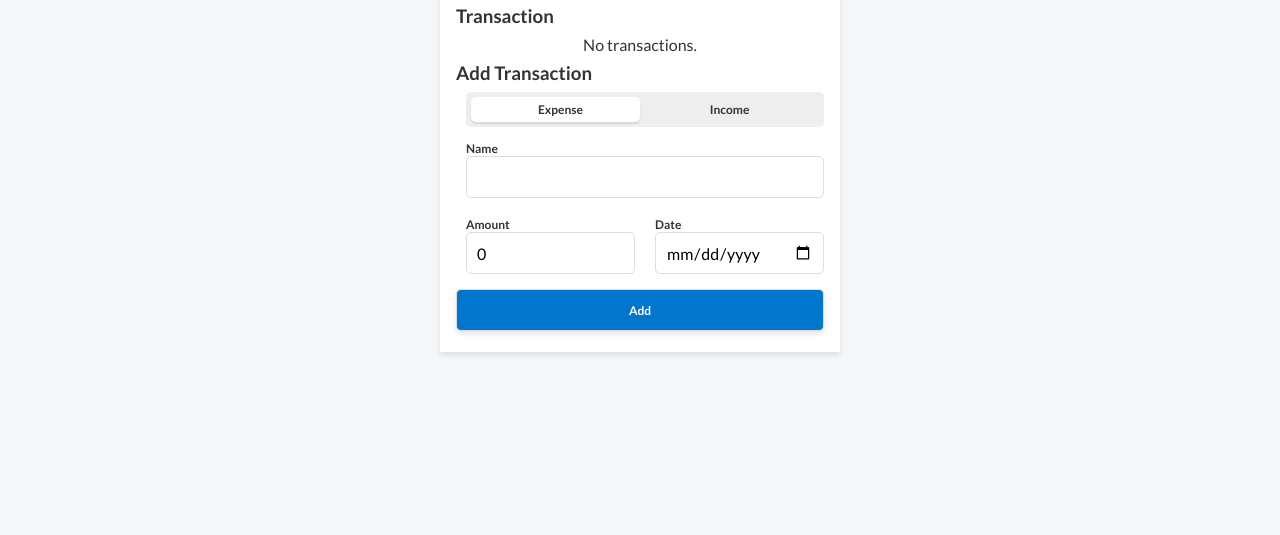
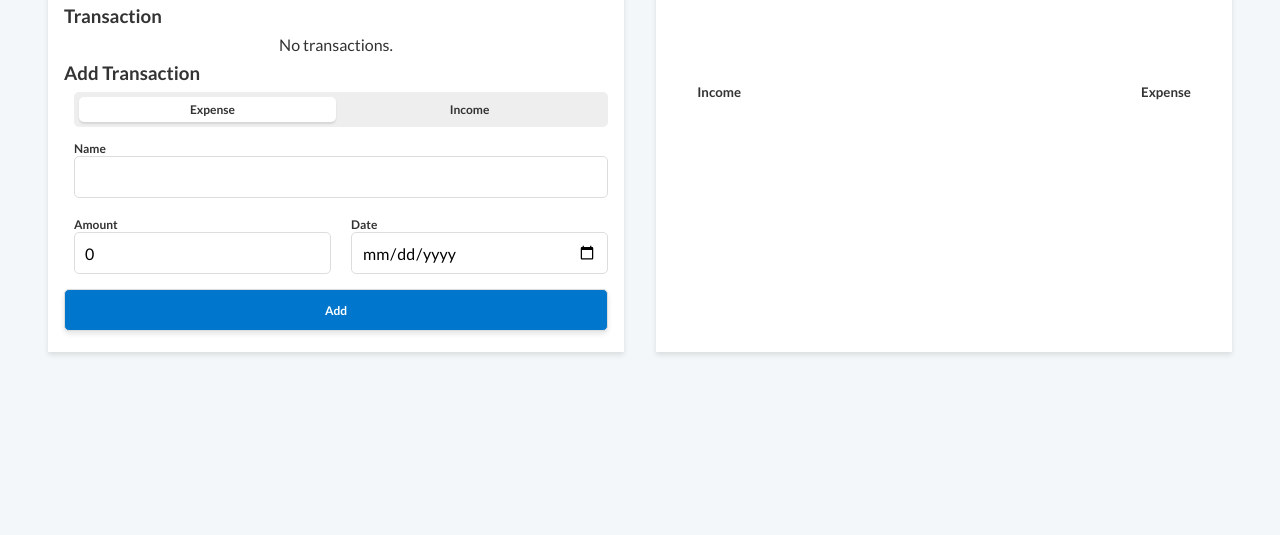
Before and after one commit to manojtharindu11/CodeAlpha_Expense_Tacker, a plain HTML site: page index.html in a window 1280 px wide. Shown: the part 265-800 px from the top of the page. Drawn offline with Linux system fonts and the light colour scheme.

Commit message:
initiate circle view

```diff
--- a/style.css
+++ b/css/style.css
@@ -20,6 +20,11 @@ body {
     color: var(--text-color);
 }
 
+.container {
+    display: flex;
+    flex-direction: row;
+}
+
 h1 {
     text-align: center;
     font-size: 2.5rem;
@@ -32,8 +37,8 @@ ul {
 }
 
 main {
-    max-width: 400px;
-    margin: 1rem auto;
+    flex-basis: 50%;
+    margin: 1rem;
     background-color: #fff;
     padding: 1rem;
     box-shadow: 0 3px 5px rgba(0, 0, 0, 0.1);
@@ -234,3 +239,14 @@ ul li:hover .action {
     text-align: center;
     margin-bottom: 0.5rem;
 }
+
+.chart {
+    display: flex;
+    justify-content: center;
+    align-items: center;
+    flex-basis: 50%;
+    margin: 1rem;
+    background-color: #fff;
+    padding: 1rem;
+    box-shadow: 0 3px 5px rgba(0, 0, 0, 0.1);
+}
--- a/index.html
+++ b/index.html
@@ -5,11 +5,15 @@
     <meta charset="UTF-8">
     <meta name="viewport" content="width=device-width, initial-scale=1.0">
     <title>Expense tracker</title>
-    <link rel="stylesheet" href="style.css">
+    <link rel="stylesheet" href="css/style.css">
 </head>
 
 <body>
+
     <h1>Expense Tracker</h1>
+
+    <div class="container">
+
 
         <main>
             <header>
@@ -66,7 +70,16 @@
                 </form>
             </section>
         </main>
-    <script src="script.js"></script>
+        <div class="chart">
+            <h5>Income</h5>
+            <canvas class="canvas"></canvas>
+            <h5>Expense</h5>
+        </div>
+    </div>
+    <script src="js/chart.js"></script>
+
+
+    <script src="js/script.js"></script>
 </body>
 
 </html>
--- /dev/null
+++ b/js/chart.js
@@ -0,0 +1,36 @@
+const chart = document.querySelector(".chart");
+const canvas = document.querySelector(".canvas");
+
+
+canvas.width = 400;
+canvas.height = 400;
+
+const ctx = canvas.getContext("2d");
+
+// ctx.arc(x, y, Radius, startAngle, endAngle, anticlockWise);
+
+const radius = 100;
+
+function updateChart(income, outcome) {
+  ctx.clearRect(0, 0, canvas.width, canvas.height);
+  let ratio = income / (income + outcome);
+
+  drawCircle("rgb(130, 193, 4)", -1 * ratio, true);
+  drawCircle("#f0624d", 1 - ratio, false);
+}
+
+function drawCircle(color, ratio, anticlockWise) {
+  ctx.strokeStyle = color;
+  ctx.beginPath();
+
+  ctx.arc(
+    canvas.width / 2,
+    canvas.height / 2,
+    radius,
+    0,
+    ratio * 2 * Math.PI,
+    anticlockWise
+  );
+
+  ctx.stroke();
+}
--- a/script.js
+++ b/js/script.js
@@ -33,6 +33,9 @@ function updateTotal() {
   income.textContent = formatter.format(incomeTotal);
   expense.textContent = formatter.format(expenseTotal * -1);
   balance.textContent = formatter.format(balanceTotal);
+
+  updateChart(incomeTotal,expenseTotal);
+
 }
 
 // Function to render the transaction list
```
Lines whose indentation alone changed are shown as unchanged.
